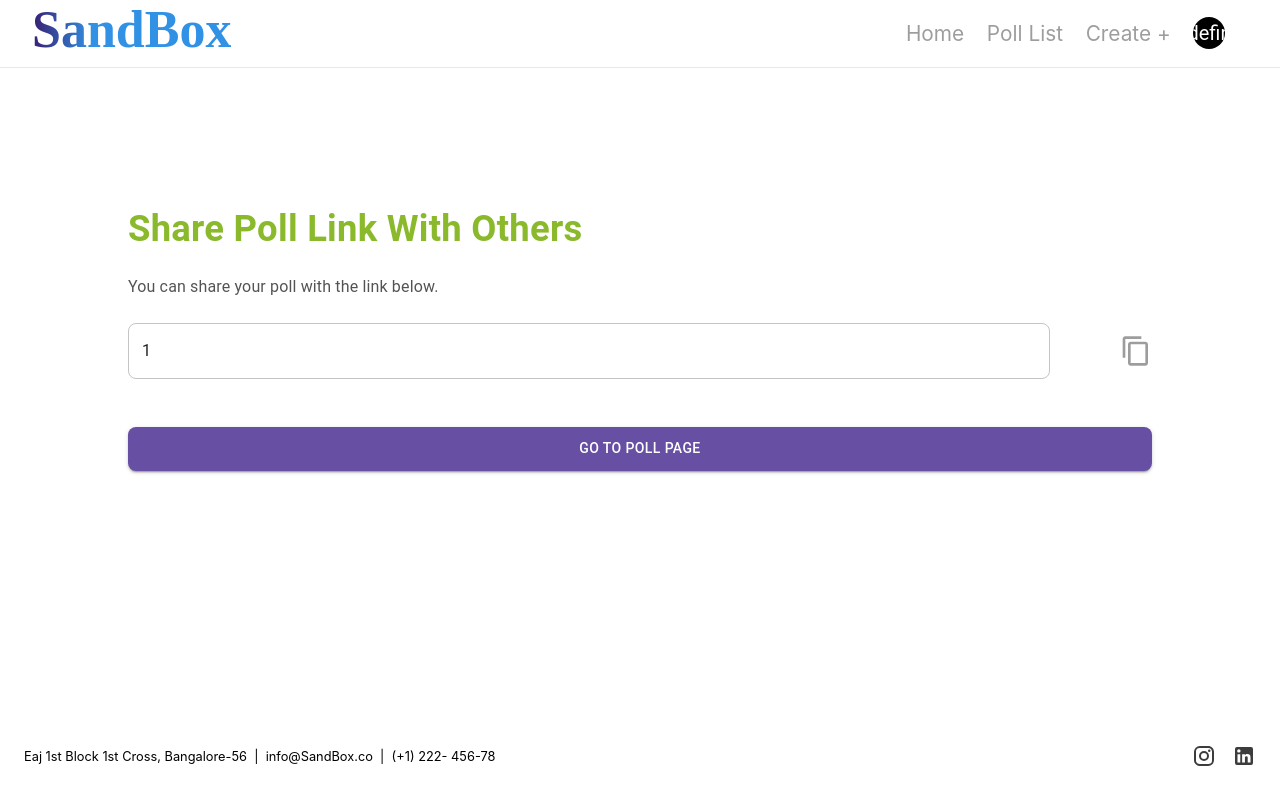
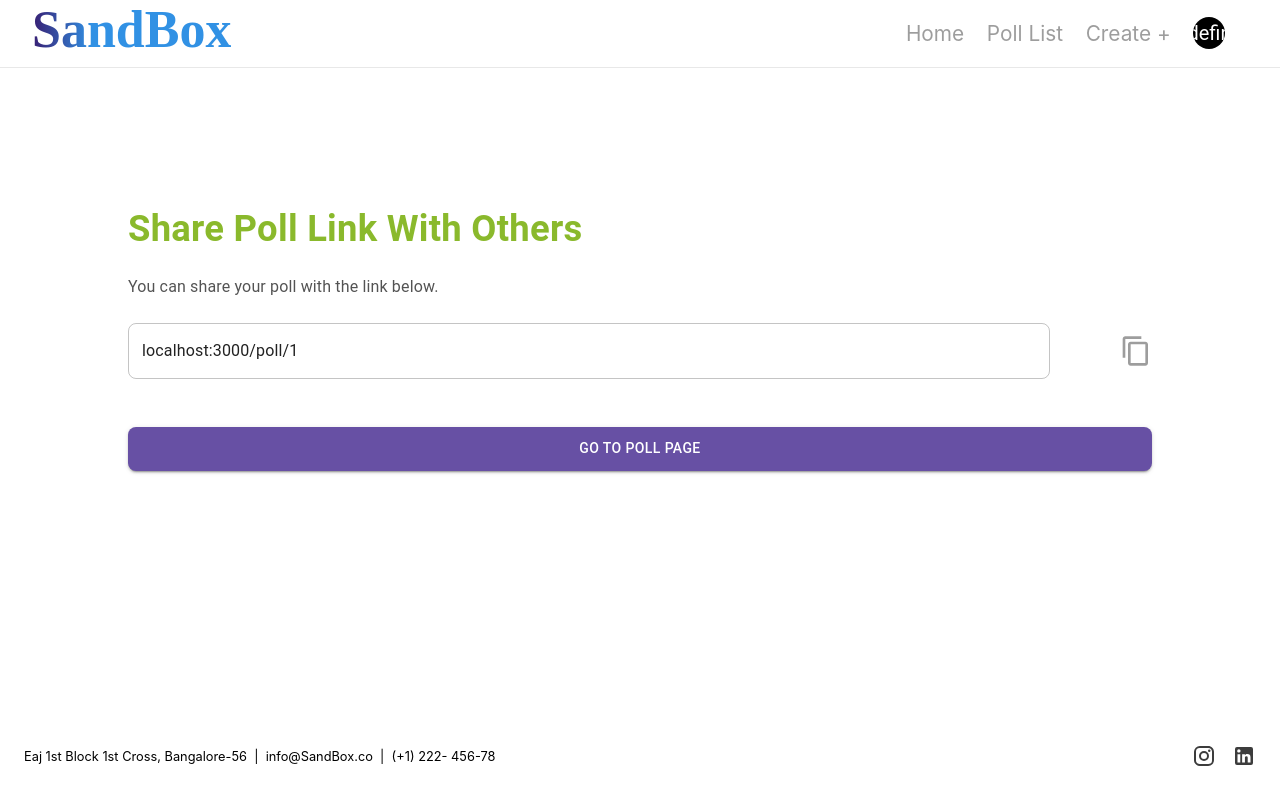
Before and after one commit to DianaBd77/SandBox-Frontend, a React (Create React App) app in the folder SandBox-Frontend/: page /poll-link/1 in a window 1280 px wide. Built offline with nearby package versions, Linux system fonts and the light colour scheme; no server answers.

Commit message:
Add link to poll link page

```diff
--- a/SandBox-Frontend/src/Components/PollLink/PollLink.jsx
+++ b/SandBox-Frontend/src/Components/PollLink/PollLink.jsx
@@ -12,6 +12,7 @@ const PollLink = () => {
   const navigate = useNavigate();
   const { id } = useParams();
   const [name] = useUsername();
+  let link = `localhost:3000/poll/${id}`;
 
   return (
     <div className="poll-link-box">
@@ -38,12 +39,12 @@ const PollLink = () => {
               className="share-poll-link-text-field"
               id="outlined-basic"
               variant="outlined"
-              value={id}
+              value={link}
             />
             <ContentCopy
               className="copy-share-link"
               onClick={() => {
-                navigator.clipboard.writeText(id);
+                navigator.clipboard.writeText(link);
               }}
             />
           </div>
```
